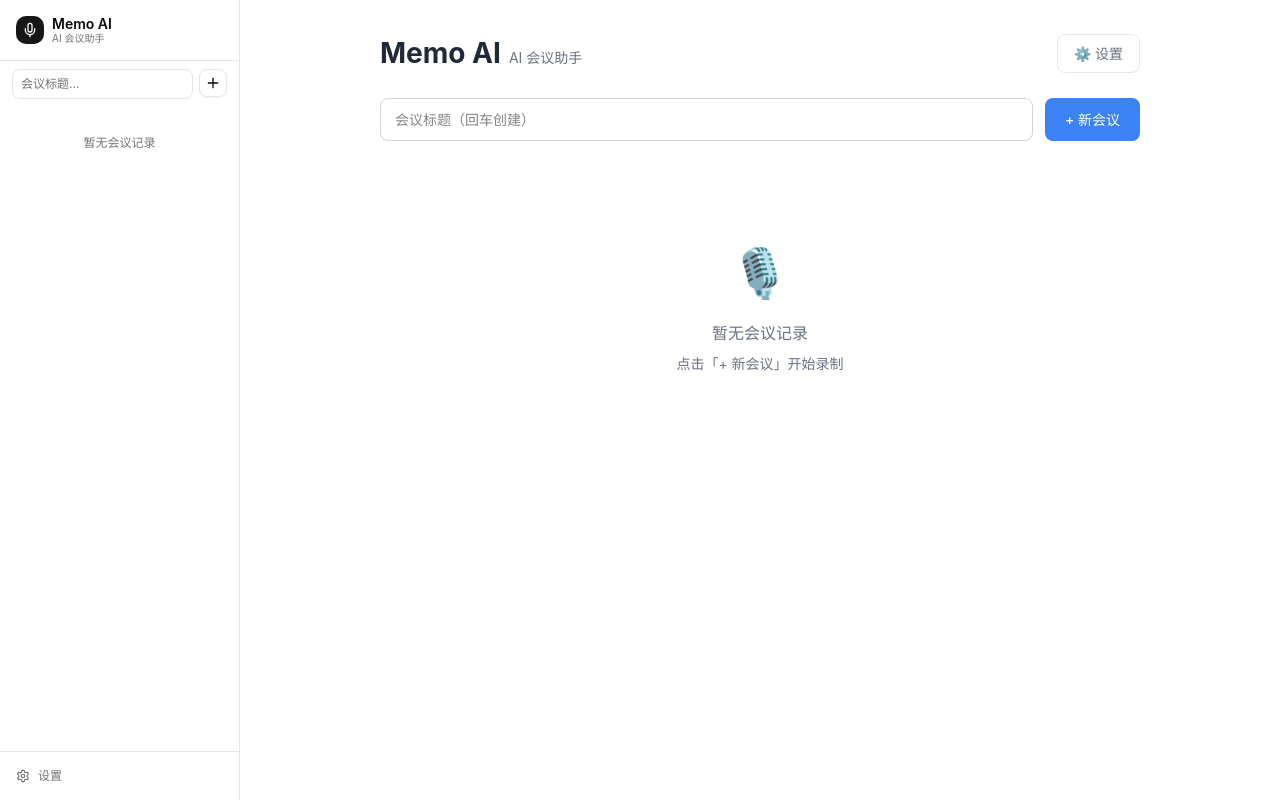
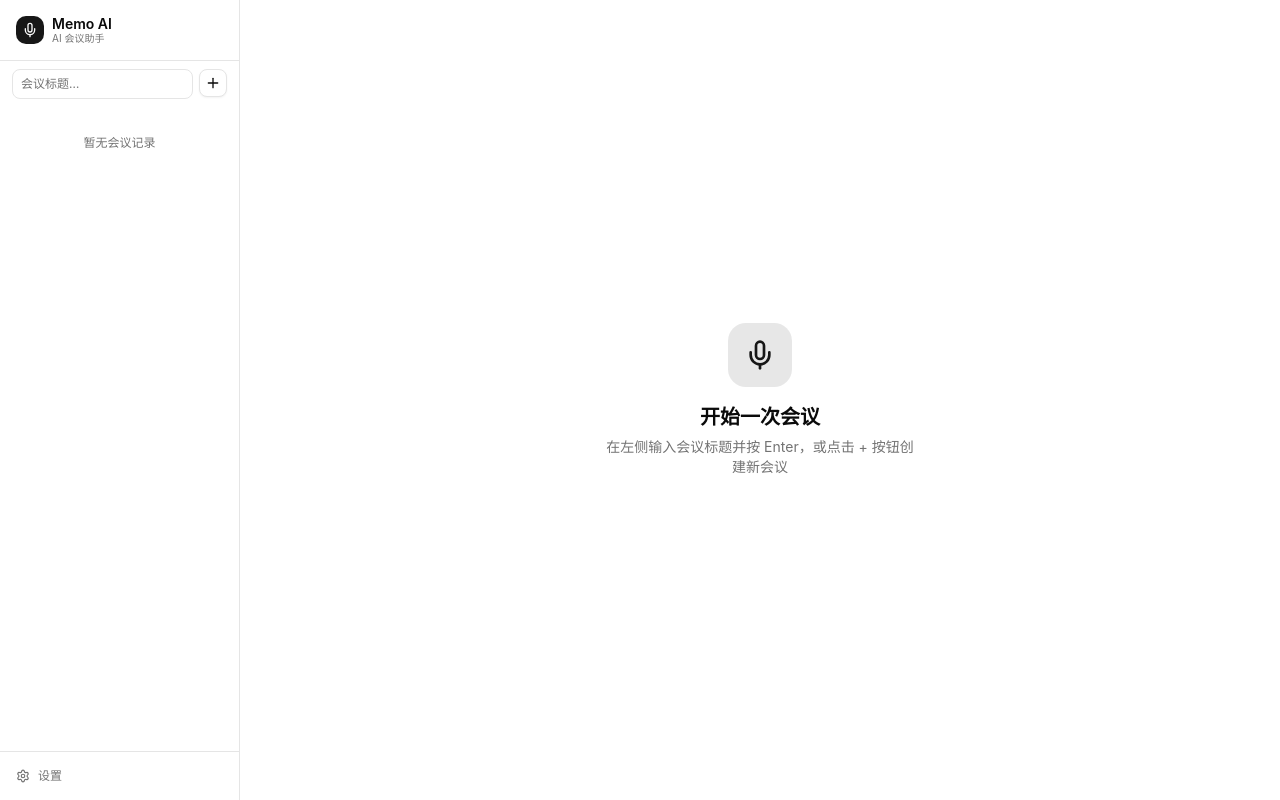
Before and after one commit to wallfacers/memo-ai, a React (Vite) app: page / in a window 1280 px wide. Built offline with nearby package versions, Linux system fonts and the light colour scheme.

Commit message:
feat: rewrite Home page as welcome empty state

```diff
--- a/src/pages/Home.tsx
+++ b/src/pages/Home.tsx
@@ -1,114 +1,18 @@
-import React, { useEffect, useState } from "react";
-import { useNavigate } from "react-router-dom";
-import { invoke } from "@tauri-apps/api/core";
-import { MeetingCard } from "../components/MeetingCard";
-import { useMeetingStore } from "../store/meetingStore";
-import type { Meeting } from "../types";
+import React from "react";
+import { Mic } from "lucide-react";
 
 export function Home() {
-  const navigate = useNavigate();
-  const { meetings, setMeetings, isLoading, setLoading, setError } = useMeetingStore();
-  const [newTitle, setNewTitle] = useState("");
-
-  useEffect(() => {
-    loadMeetings();
-  }, []);
-
-  async function loadMeetings() {
-    setLoading(true);
-    try {
-      const data = await invoke<Meeting[]>("list_meetings");
-      setMeetings(data);
-    } catch (e) {
-      setError(String(e));
-    } finally {
-      setLoading(false);
-    }
-  }
-
-  async function createMeeting() {
-    const title = newTitle.trim() || `会议 ${new Date().toLocaleString("zh-CN")}`;
-    try {
-      const meeting = await invoke<Meeting>("create_meeting", { title });
-      navigate(`/meeting/${meeting.id}`);
-    } catch (e) {
-      setError(String(e));
-    }
-  }
-
   return (
-    <div style={{ maxWidth: 800, margin: "0 auto", padding: "32px 20px" }}>
-      <div style={{ display: "flex", justifyContent: "space-between", alignItems: "center", marginBottom: 24 }}>
-        <h1 style={{ margin: 0, fontSize: 28, fontWeight: 700, color: "#1f2937" }}>
-          Memo AI
-          <span style={{ fontSize: 14, fontWeight: 400, color: "#6b7280", marginLeft: 8 }}>
-            AI 会议助手
-          </span>
-        </h1>
-        <button
-          onClick={() => navigate("/settings")}
-          style={{
-            padding: "8px 16px",
-            background: "transparent",
-            border: "1px solid #e5e7eb",
-            borderRadius: 8,
-            cursor: "pointer",
-            color: "#6b7280",
-            fontSize: 14,
-          }}
-        >
-          ⚙ 设置
-        </button>
+    <div className="flex h-full flex-col items-center justify-center gap-4 text-center px-8">
+      <div className="flex h-16 w-16 items-center justify-center rounded-2xl bg-primary/10">
+        <Mic className="h-8 w-8 text-primary" />
       </div>
-
-      <div style={{ display: "flex", gap: 12, marginBottom: 32 }}>
-        <input
-          type="text"
-          value={newTitle}
-          onChange={(e) => setNewTitle(e.target.value)}
-          onKeyDown={(e) => e.key === "Enter" && createMeeting()}
-          placeholder="会议标题（回车创建）"
-          style={{
-            flex: 1,
-            padding: "10px 14px",
-            borderRadius: 8,
-            border: "1px solid #d1d5db",
-            fontSize: 14,
-            outline: "none",
-          }}
-        />
-        <button
-          onClick={createMeeting}
-          style={{
-            padding: "10px 20px",
-            background: "#3b82f6",
-            color: "#fff",
-            border: "none",
-            borderRadius: 8,
-            cursor: "pointer",
-            fontSize: 14,
-            fontWeight: 500,
-          }}
-        >
-          + 新会议
-        </button>
+      <div>
+        <h2 className="text-xl font-semibold text-foreground">开始一次会议</h2>
+        <p className="mt-1.5 text-sm text-muted-foreground max-w-xs">
+          在左侧输入会议标题并按 Enter，或点击 + 按钮创建新会议
+        </p>
       </div>
-
-      {isLoading ? (
-        <div style={{ textAlign: "center", color: "#6b7280", padding: "3rem" }}>加载中...</div>
-      ) : meetings.length === 0 ? (
-        <div style={{ textAlign: "center", color: "#6b7280", padding: "4rem" }}>
-          <div style={{ fontSize: 48, marginBottom: 12 }}>🎙</div>
-          <div style={{ fontSize: 16 }}>暂无会议记录</div>
-          <div style={{ fontSize: 14, marginTop: 8 }}>点击「+ 新会议」开始录制</div>
-        </div>
-      ) : (
-        <div style={{ display: "flex", flexDirection: "column", gap: 12 }}>
-          {meetings.map((m) => (
-            <MeetingCard key={m.id} meeting={m} />
-          ))}
-        </div>
-      )}
     </div>
   );
 }
```
